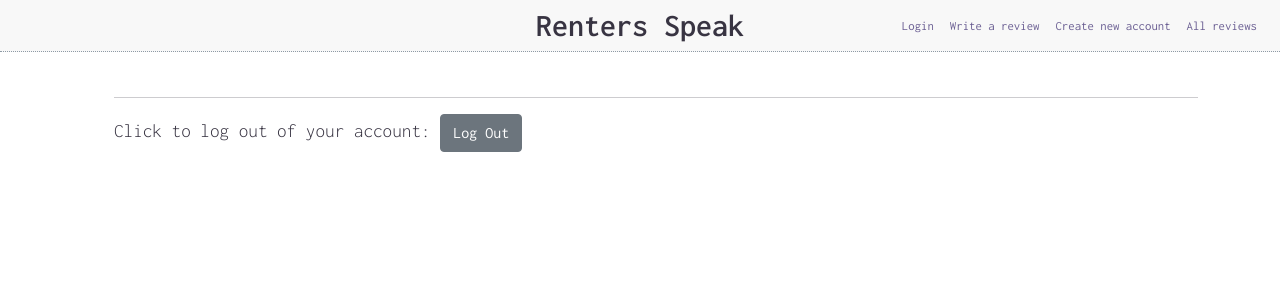
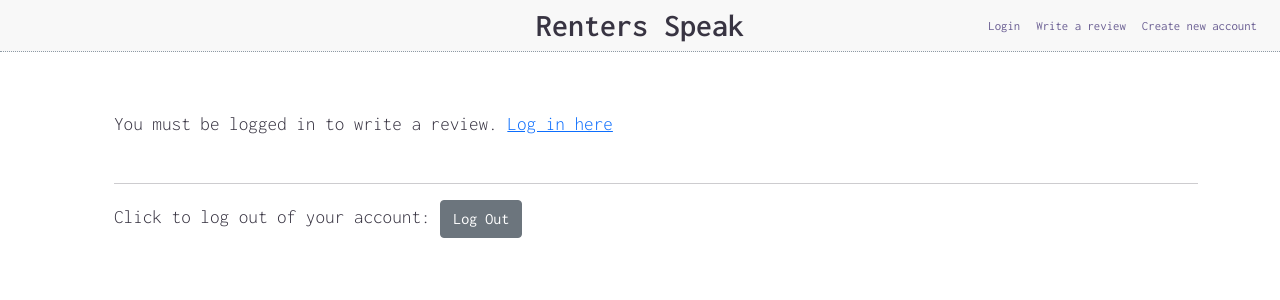
Before and after one commit to mauratee/Renters-Speak, a Flask app: page /write_review in a window 1280 px wide. Shown: the top 300 px of the page. Run offline with Flask 2, Linux system fonts and the light colour scheme; some libraries are stand-ins or nearby versions.

Commit message:
update styling of write_review.html

```diff
--- a/templates/base.html
+++ b/templates/base.html
@@ -87,9 +87,6 @@
           </div>
           <div class="navbar-nav">
             <a class="nav-item nav-link" href="/new_user">Create new account</a>
-          </div>
-          <div class="navbar-nav">
-            <a class="nav-item nav-link" href="/reviews">All reviews</a>
           </div>
       </div>
     </nav>
--- a/templates/write_review.html
+++ b/templates/write_review.html
@@ -5,9 +5,11 @@
 {% block body %}
 
 {% if session.get("user_email") %}
-
+  <br>
+  <br>
   <h2>Write a Review</h2>
     <br>
+    <div class="col-6">
     <form id="write_review" action="/write_review" method="POST">
 
       <div class="form-group">
@@ -33,8 +35,13 @@
           Submit Review</button>
       </div>
     </form>
-
-  {% endif %}
+  </div>
+{% else %}
+<br>
+<br>
+You must be logged in to write a review. <a href="/user_login">Log in here</a>
+<br>
+{% endif %}
 
 <!-- Connect to JS file
 <script src="/static/js/login.js"></script> -->
```
